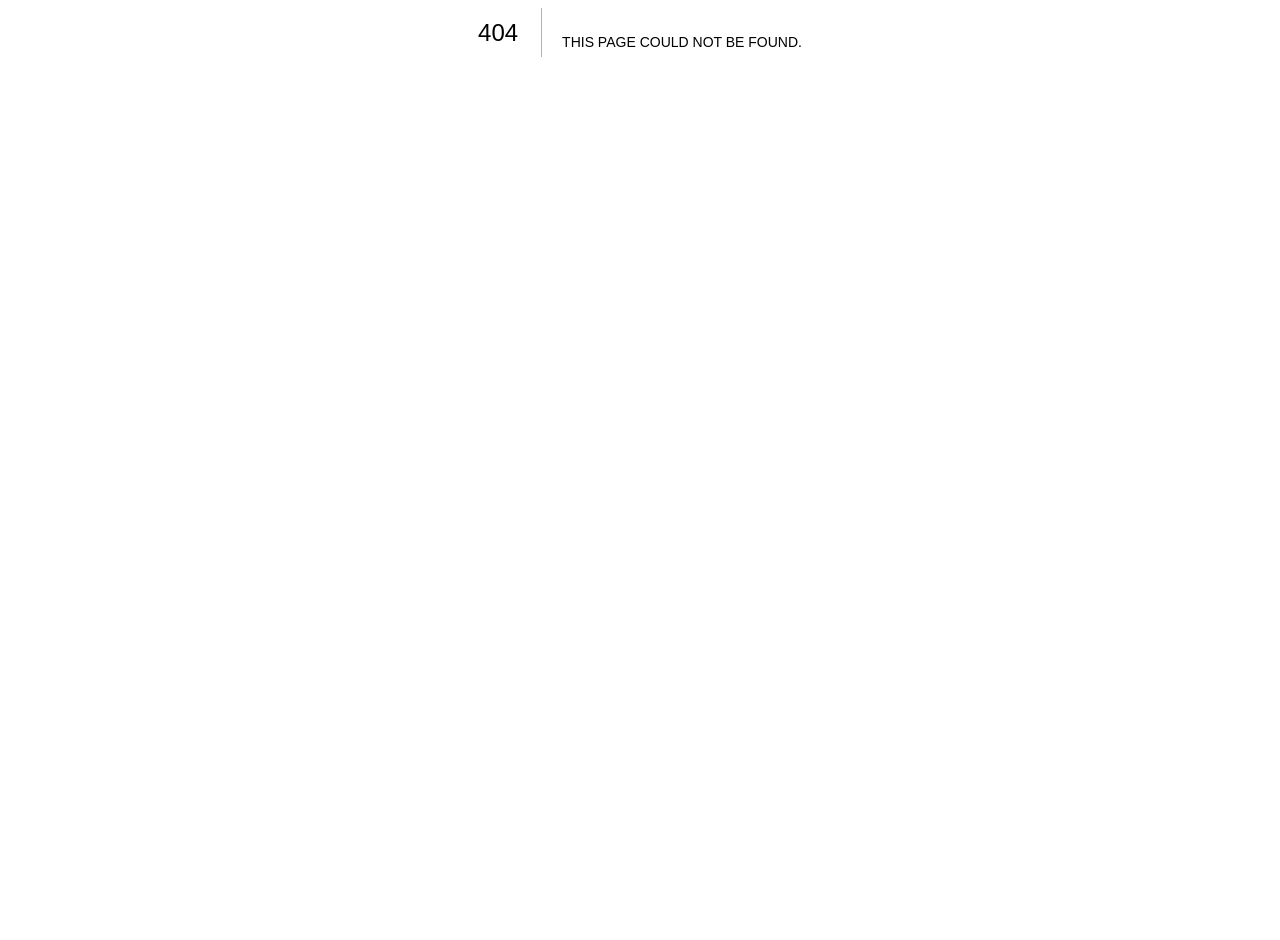
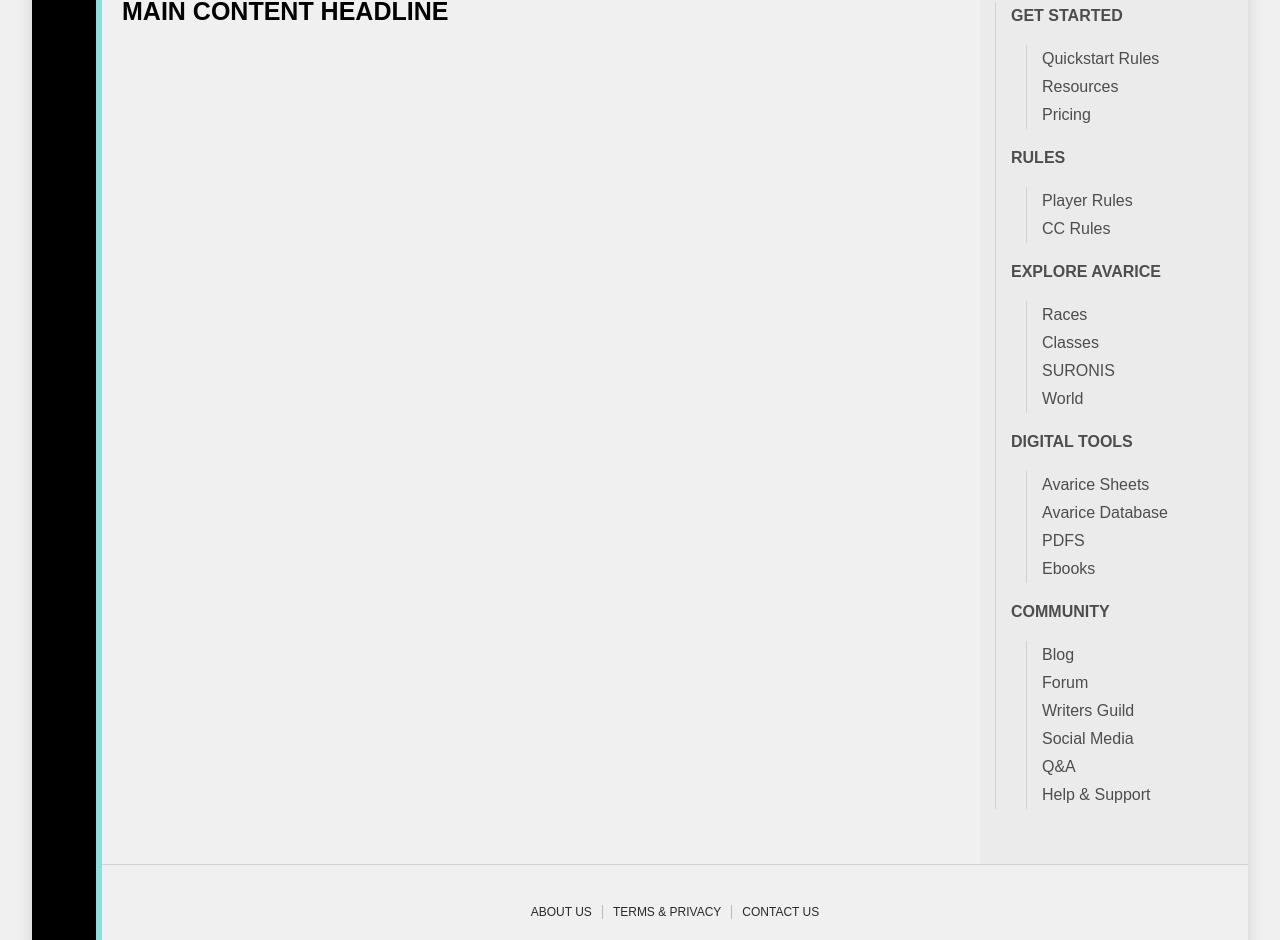
Before and after one commit to talonmd/pax-templates, a Next.js app: page /home/about in a window 1280 px wide. Before the commit this address had no page. Shown: the part 353-1293 px from the top of the page. Before the commit the page ends 800 px from the top, so only its background shows below. Built offline with nearby package versions, Linux system fonts and the light colour scheme; a web font is replaced by a local one.

Commit message:
making more adjustments to the designs and added the about, contact, and terms and privacy pages

```diff
--- a/components/Footer.jsx
+++ b/components/Footer.jsx
@@ -1,4 +1,5 @@
 import React from "react"
+import Link from "next/link"
 
 const Footer = () => {
   return (
@@ -6,23 +7,31 @@ const Footer = () => {
       <nav className="footer__navigation">
         <ul className="footer__navigation-list">
           <li className="footer__navigation-item">
-            <a href="#" className="footer__navigation-link">
-              About Us
-            </a>
+            <Link href="/about">
+              <a className="footer__navigation-link">About Us</a>
+            </Link>
           </li>
           <li className="footer__navigation-item">
-            <a href="#" className="footer__navigation-link footer__navigation-link--middle">
-              Terms
-            </a>
+            <Link href="/terms-and-privacy">
+              <a className="footer__navigation-link footer__navigation-link--middle">
+                Terms &amp; Privacy
+              </a>
+            </Link>
           </li>
           <li className="footer__navigation-item">
-            <a href="#" className="footer__navigation-link">
-              Privacy
-            </a>
+            <Link href="/contact">
+              <a className="footer__navigation-link">Contact Us</a>
+            </Link>
           </li>
         </ul>
       </nav>
-      <p className="footer__text">&copy; 2021 by Sodalite Games LLC. All rights reservered.</p>
+      <p className="footer__text">
+        &copy; 2021 by
+        <a href="#" className="footer__navigation-link">
+          Sodalite Games LLC.
+        </a>
+        All rights reservered.
+      </p>
     </footer>
   )
 }
--- a/components/Navigation.jsx
+++ b/components/Navigation.jsx
@@ -1,10 +1,17 @@
-import React from "react"
+import React, { useState } from "react"
 import Link from "next/link"
 
 const Navigation = () => {
+  const [isOpen, setIsOpen] = useState(false)
+
   return (
-    <nav className="navigation">
-      <span className="navigation__hamburger-icon">&#9776;</span>
+    <>
+      <div className="closed-bar">
+        <span className="navigation__hamburger-icon" onClick={() => setIsOpen(!isOpen)}>
+          &#9776;
+        </span>
+      </div>
+      <nav className={`navigation ${!isOpen ? "closed" : ""}`}>
         <ul className="navigation__list">
           <li className="navigation__item">
             <Link href="/get-started">
@@ -12,6 +19,11 @@ const Navigation = () => {
             </Link>
           </li>
           <ul className="navigation__list--nested">
+            <li className="navigation__item--nested">
+              <Link href="/get-started/about-avarice">
+                <a className="navigation__link--nested">About Avarice</a>
+              </Link>
+            </li>
             <li className="navigation__item--nested">
               <Link href="/get-started/quickstart-rules">
                 <a className="navigation__link--nested">Quickstart Rules</a>
@@ -133,6 +145,8 @@ const Navigation = () => {
           </ul>
         </ul>
       </nav>
+      <div className="navigation-footer"></div>
+    </>
   )
 }
 
--- a/pages/get-started.js
+++ b/pages/get-started.js
@@ -15,6 +15,7 @@ export default () => {
         <ul>
           <li>Quickstart Rules</li>
           <ul>
+            <li>About Avarice</li>
             <li>Rules</li>
             <li>Races</li>
             <li>Classes</li>
--- /dev/null
+++ b/pages/home/about.js
@@ -0,0 +1,60 @@
+import Link from "next/link"
+
+import Layout from "../../layout/Layout"
+import PageNavigation from "../../components/PageNavigation"
+import PageContent from "../../components/PageContent"
+
+export default () => {
+  return (
+    <Layout
+      headline="About Us"
+      cookieTrail={[
+        { name: "Home", path: "/" },
+        { name: "About Us", path: "home/about-us" },
+      ]}
+      imagePath=""
+    >
+      <PageNavigation>
+        <ul>
+          <li>Get Started</li>
+          <ul>
+            <li>Quickstart Rules</li>
+            <li>Resources</li>
+            <li>Pricing</li>
+          </ul>
+          <li>Rules</li>
+          <ul>
+            <li>Player Rules</li>
+            <li>CC Rules</li>
+          </ul>
+          <li>Explore Avarice</li>
+          <ul>
+            <li>Races</li>
+            <li>Classes</li>
+            <li>SURONIS</li>
+            <li>World</li>
+          </ul>
+          <li>Digital Tools</li>
+          <ul>
+            <li>Avarice Sheets</li>
+            <li>Avarice Database</li>
+            <li>PDFS</li>
+            <li>Ebooks</li>
+          </ul>
+          <li>Community</li>
+          <ul>
+            <li>Blog</li>
+            <li>Forum</li>
+            <li>Writers Guild</li>
+            <li>Social Media</li>
+            <li>Q&amp;A</li>
+            <li>Help &amp; Support</li>
+          </ul>
+        </ul>
+      </PageNavigation>
+      <PageContent>
+        <h2>Main Content Headline</h2>
+      </PageContent>
+    </Layout>
+  )
+}
--- a/sass/_footer.scss
+++ b/sass/_footer.scss
@@ -23,8 +23,7 @@
       text-decoration: none;
       color: $color-grey-dark-1;
       &:hover {
-        text-decoration: underline;
-        color: lighten($color-grey-dark-1, 10%);
+        color: darken($color-grey-dark-1, 80%);
       }
       &--middle {
         border-left: 1px solid darken($color-grey-light-1, 10%);
--- a/sass/_header.scss
+++ b/sass/_header.scss
@@ -28,7 +28,7 @@
     height: 2.5rem;
     border: $border;
     padding: 0 1.5rem;
-    min-width: 20rem;
+    min-width: 30rem;
     &:focus {
       outline: none;
       border: $border-dark;
--- a/sass/_layout.scss
+++ b/sass/_layout.scss
@@ -1,16 +1,16 @@
 .layout {
-  max-width: 88vw;
+  max-width: 95vw;
   margin: 2rem auto;
   box-shadow: $box-shadow;
   display: grid;
-  grid-template-columns: minmax(25rem, max-content) 1fr max-content;
+  grid-template-columns: auto 7rem 1fr max-content;
   grid-template-rows: 7rem 16rem $pageheader-height auto auto;
   grid-template-areas:
-    "navigation header header"
-    "navigation pagehero pagehero"
-    "navigation pageheader pageheader"
-    "navigation pagecontent pagenavigation"
-    "navigation footer footer";
+    "navigation closedbar header header"
+    "navigation closedbar pagehero pagehero"
+    "navigation closedbar pageheader pageheader"
+    "navigation closedbar pagecontent pagenavigation"
+    "navigationfooter navigationfooter footer footer";
 }
 
 .header {
@@ -21,7 +21,20 @@
 .navigation {
   grid-area: navigation;
   background-color: $color-black;
+}
+
+.navigation-footer {
+  grid-area: navigationfooter;
+  background-color: $color-black;
   border-right: 0.6rem solid $color-light-blue;
+}
+
+.closed-bar {
+  grid-area: closedbar;
+  background-color: $color-black;
+  border-right: 0.6rem solid $color-light-blue;
+  display: flex;
+  justify-content: center;
 }
 
 .page-hero {
--- a/sass/_navigation.scss
+++ b/sass/_navigation.scss
@@ -1,10 +1,19 @@
 .navigation {
   padding-bottom: 4rem;
+  overflow: hidden;
+  width: 19rem;
+  transition: width 1s;
+  &.closed {
+    width: 0;
+  }
+  &.closed &__list {
+    opacity: 0;
+  }
   &__hamburger-icon {
     color: $color-white;
-    font-size: 3.5rem;
+    font-size: 4rem;
     display: block;
-    padding: 0.5rem 1rem;
+    padding: 0.7rem 1rem;
     text-align: right;
     cursor: pointer;
     &--open {
@@ -12,10 +21,13 @@
     }
   }
   &__list {
+    width: 19rem;
+    margin-top: 7rem;
+    opacity: 1;
+    transition: opacity 0.5s;
     list-style-type: none;
     &--nested {
       list-style-type: none;
-      //display: none;
     }
   }
   &__item {
@@ -79,11 +91,3 @@
     }
   }
 }
-
-.rotate {
-  transform: rotate(90deg);
-}
-
-.none {
-  fill: transparent;
-}
--- a/sass/_page-navigation.scss
+++ b/sass/_page-navigation.scss
@@ -1,5 +1,6 @@
 .page-navigation {
   padding-bottom: 4rem;
+  padding-right: 2rem;
   ul {
     margin: 1.5rem 1.5rem;
     padding: 0 1.5rem;
```
Also changed, not shown: pages/get-started/about-avarice.js (added, +28 -0 lines), pages/home/contact.js (added, +60 -0 lines), pages/home/terms-and-privacy.js (added, +60 -0 lines), public/assets/svg/chat.svg. Lines whose indentation alone changed are shown as unchanged.
